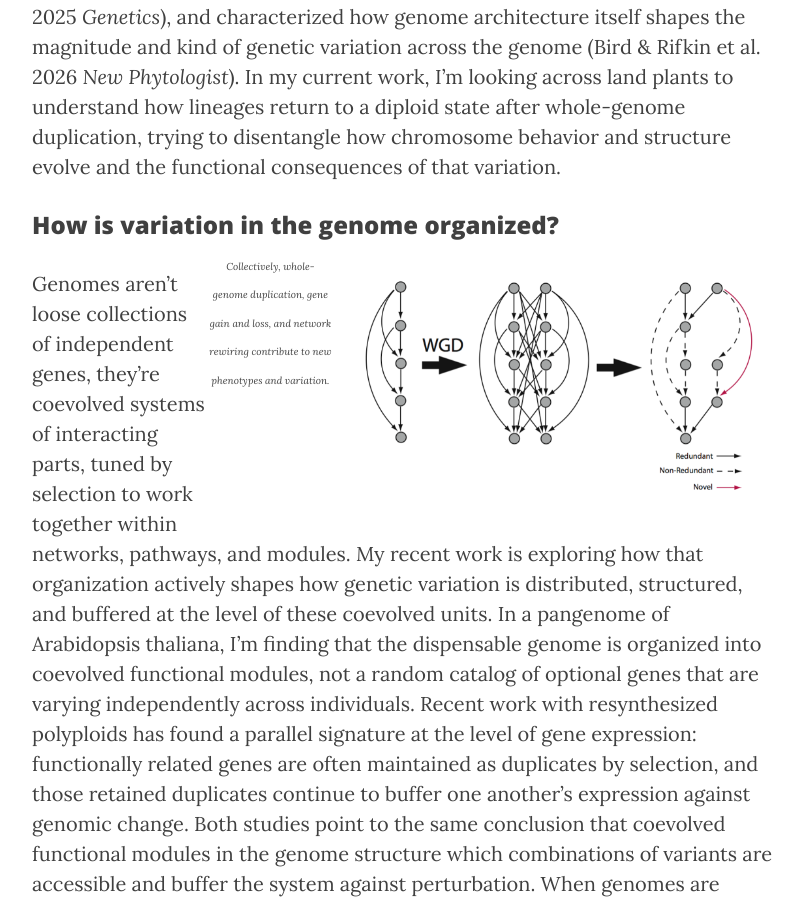
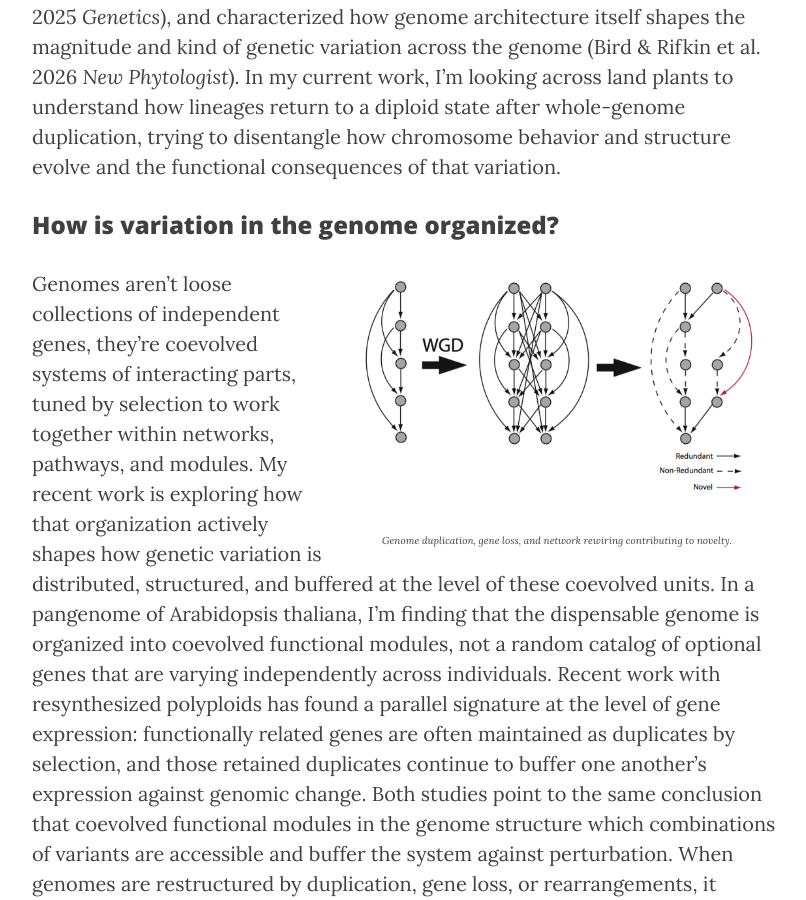
Before and after one commit to KevinABird/KevinABird.github.io, a Jekyll site: the page built from 3_research.md, in a window 1280 px wide and 900 px high, scrolled down 1687 px. Shown: the whole window, without its empty margins (233-1039 px from the left). Built offline with Jekyll 4.4.1, drawn with Linux system fonts in a browser that asks for light colours; nearby versions of some CDN libraries.

Commit message:
Update 3_research.md

```diff
--- a/3_research.md
+++ b/3_research.md
@@ -29,7 +29,7 @@
 <div class="right_figure"><figure>
 	<img src="/img/Picture1.png" alt="Network evolution after WGD" style="float: right" width="400" hspace="25" vspace="25" />
 		<figcaption>
-			<font size="1.5"><i> Collectively, whole-genome duplication, gene gain and loss, and network rewiring contribute to new phenotypes and variation. </i></font>
+			<font size="1.5"><i> Genome duplication, gene loss, and network rewiring contributing to novelty. </i></font>
 		</figcaption>
 </figure></div>
 
```
